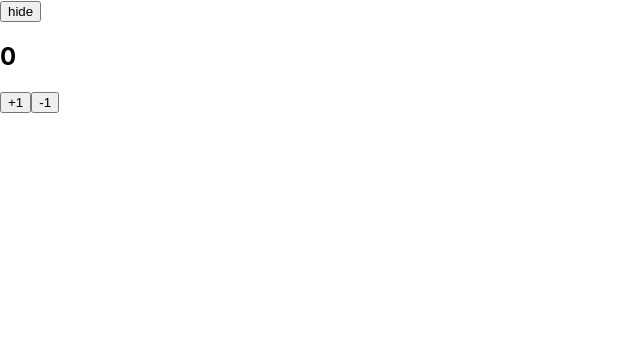
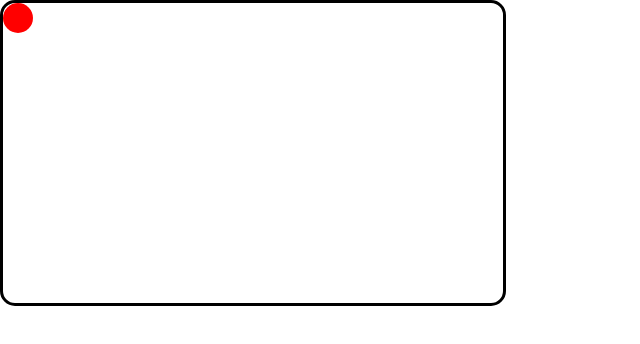
Before and after one commit to chanwoogood/20230308_front-end, a React (Create React App) app in the folder learn-react/: page / in a window 1280 px wide. Shown: the top 344 px of the page, without its empty margins (0-640 px from the left). Built offline with nearby package versions, Linux system fonts and the light colour scheme.

Commit message:
11. 객체로 상태 관리하기

```diff
--- a/learn-react/src/App.js
+++ b/learn-react/src/App.js
@@ -1,9 +1,9 @@
-import Counter from "./components/Counter";
+import Pointer from "./components/Pointer";
 
 export default function App() {
   return (
     <div>
-      <Counter />
+      <Pointer />
     </div>
   );
 }
--- /dev/null
+++ b/learn-react/src/components/Pointer.jsx
@@ -0,0 +1,54 @@
+import { useState } from "react";
+
+export default function Pointer() {
+  const [position, setPosition] = useState({
+    x: 0,
+    y: 0,
+  });
+
+  console.log(position);
+
+  const handlePosition = (e) => {
+    const copy = { ...position, x: e.clientX, y: e.clientY };
+
+    // console.log(position);
+    setPosition(copy);
+  };
+
+  return (
+    <div
+      style={{
+        width: 500,
+        height: 300,
+        border: "3px solid black",
+        borderRadius: 15,
+        position: "relative",
+      }}
+      onPointerMove={handlePosition}
+    >
+      <div
+        style={{
+          width: 30,
+          height: 30,
+          borderRadius: "50%",
+          backgroundColor: "red",
+          position: "absolute",
+          top: position.y,
+          left: position.x,
+        }}
+      ></div>
+    </div>
+  );
+}
+
+/*
+   객체 형태로 상태 관리하기
+     - React는 상태값을 이전과 비교해서 변화가 있을 때만 렌더링이 다시 일어난다.
+        => 문자열, 숫자, 불리언과 같은 우너시값은 그냥 업데이트하면 된다.
+     - 객체를 업데이트할 때 객체를 직접 변경해서 업데이트하면 React가 변화를 감지하지 못한다.
+        => 객체를 업데이트할 때는 참조 복사가 아니라 값 복사가 일어나게 해야한다.
+     - 객체를 직접 변경하는 식으로 사용하면 안된다.
+        => React 값에 대한 확신을 가질 수있어야한다.
+        => 불변성을 지켜야한다.
+        => Immer라는 라이브러리를 사용하면 불변성을 안지키는 코드를 작성할 수 있다.
+*/
```
